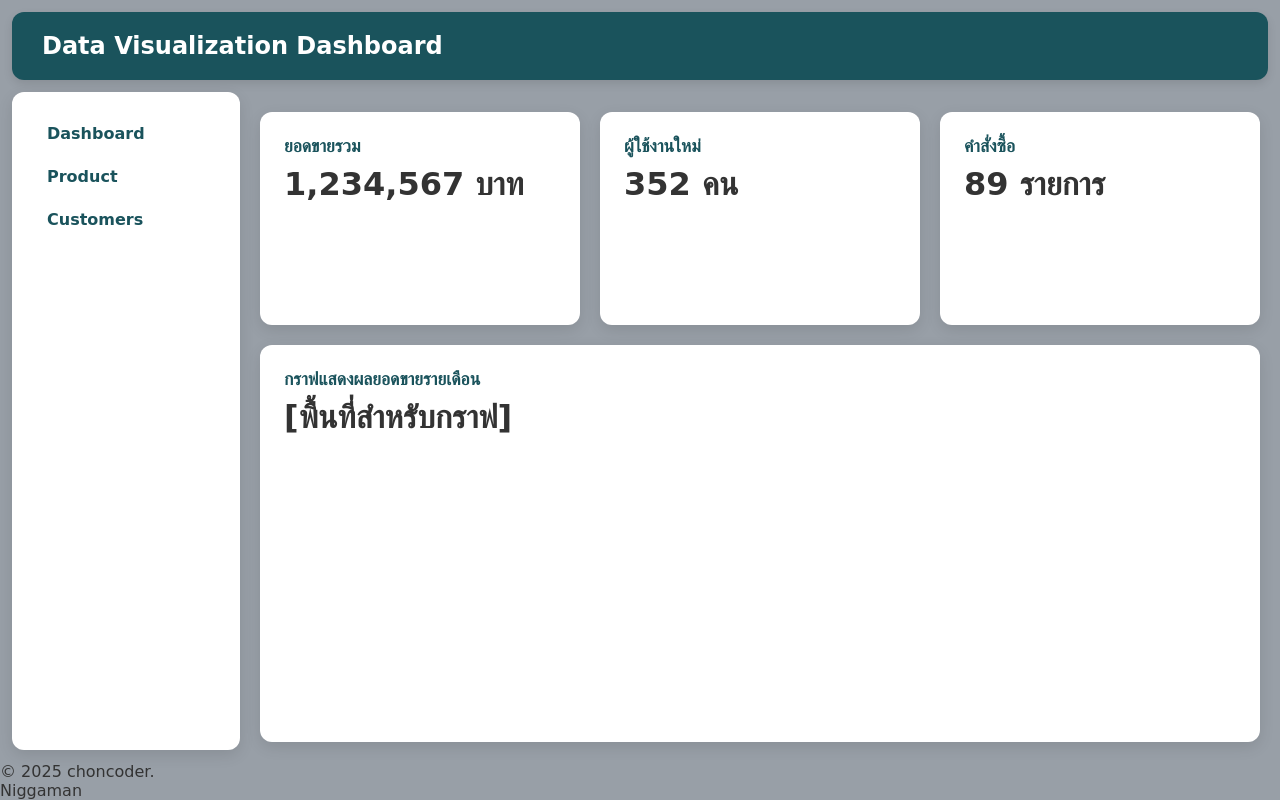
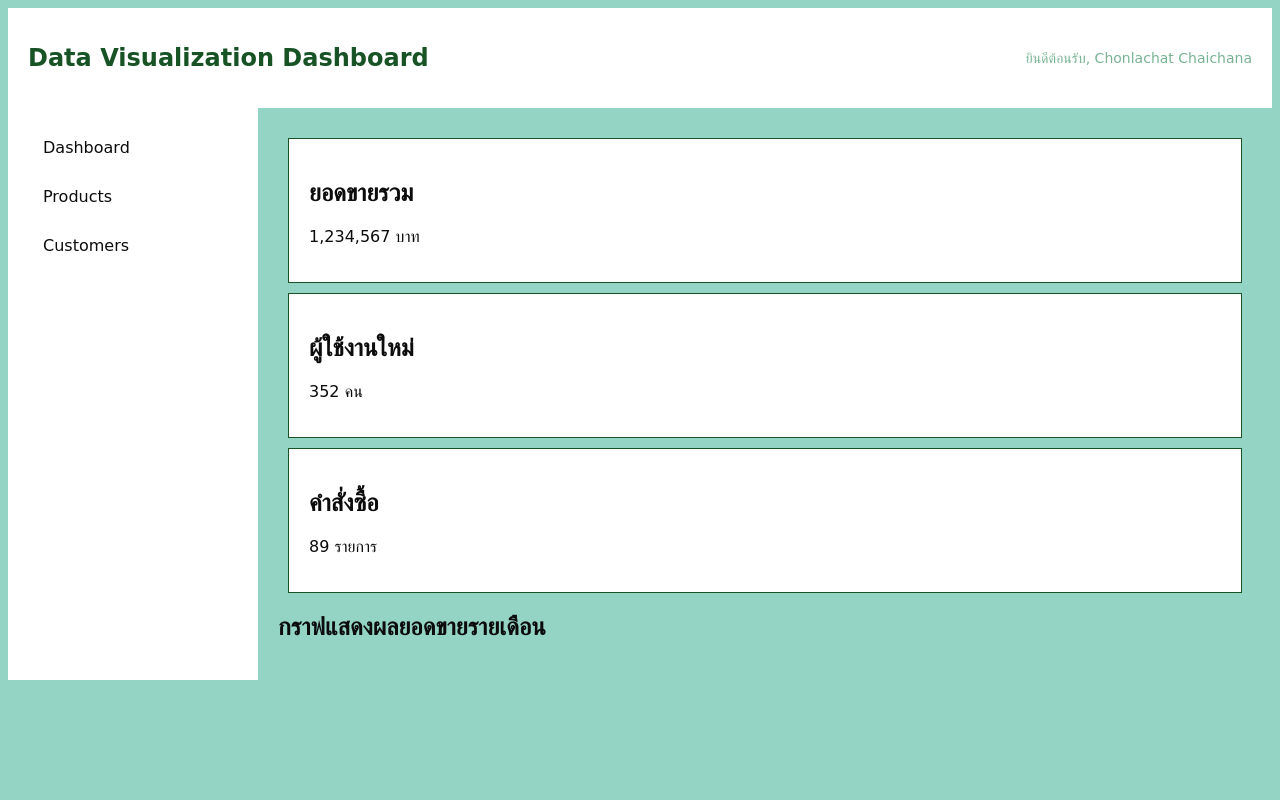
Before and after one commit to choncoder/Data-visual-choncoder, a plain HTML site: page index.html in a window 1280 px wide. Drawn offline with Linux system fonts and the light colour scheme; a web font is replaced by a local one.

Commit message:
ละหมาดรึยัง

```diff
--- a/index.html
+++ b/index.html
@@ -1,33 +1,30 @@
 <!DOCTYPE html>
 <html lang="en">
 
-<head>
-    <meta charset="UTF-8">
+  <head> <meta charset="UTF-8">
     <meta name="viewport" content="width=device-width, initial-scale=1.0">
-    <title>Modern Dashboard</title>
+    <title>Data Visualization Dashboard</title>
     <link rel="preconnect" href="https://fonts.googleapis.com">
     <link rel="preconnect" href="https://fonts.gstatic.com" crossorigin>
     <link href="https://fonts.googleapis.com/css2?family=Charm:wght@400;700&display=swap" rel="stylesheet">
-    <link rel="stylesheet" href="style.css">
-</head>
-
-<body>
-
+    <link rel="stylesheet" href="style.css" />
+  </head> <body>
     <header class="page-header">
         <h1 id="page-title">Data Visualization Dashboard</h1>
-        <div class="user-profile"></div>
+        <div class="user-profile">
+            <span>ยินดีต้อนรับ, Chonlachat Chaichana</span>
+        </div>
     </header>
-
+    <div class="Dashboard-container">
       <aside class="sidebar">
         <nav>
           <ul>
-                <li><a href="https://petmaya.com/wp-content/uploads/2015/07/gorilla-middle-finger-3.jpg">Dashboard</a></li>
-                <li><a href="https://petmaya.com/wp-content/uploads/2015/07/gorilla-middle-finger-3.jpg">Product</a></li>
-                <li><a href="https://petmaya.com/wp-content/uploads/2015/07/gorilla-middle-finger-3.jpg">Customers</a></li>
+            <li><a href="https://tse3.mm.bing.net/th/id/OIP.-xXVbHa_y0bjxv3pzWFIDAHaI0?w=840&h=1000&rs=1&pid=ImgDetMain&o=7&rm=3">Dashboard</a></li>
+            <li><a href="https://ichef.bbci.co.uk/ace/ws/640/cpsprodpb/154C2/production/_105943278_hi005965959.jpg.webp">Products</a></li>
+            <li><a href="https://i1.sndcdn.com/artworks-dz74b2QzsPqQ2RDu-qxNGLw-t500x500.jpg">Customers</a></li>
           </ul>
         </nav>
       </aside>
-
       <main class="main-content">
         <div class="card">
           <h2>ยอดขายรวม</h2>
@@ -41,13 +38,11 @@
           <h2>คําสั่งซื้อ</h2>
           <p>89 รายการ</p>
         </div>
-        <div class="card chart-container">
+        <div class="chart-container">
           <h2>กราฟแสดงผลยอดขายรายเดือน</h2>
-            <p>[พื้นที่สำหรับกราฟ]</p>
+          <p></p>
         </div>
       </main>
-    <footer>
-        <p>&copy; 2025 choncoder. Niggaman
-    </footer>
+    </div>
   </body>
 </html>
--- a/style.css
+++ b/style.css
@@ -1,119 +1,74 @@
 * {
-    box-sizing: border-box;
-    margin: 0;
-    padding: 0;
+  box-sizing: border-box;
 }
-
 :root {
-    --primary-color: #1A535C;
-    --secondary-color: #4ECDC4;
-    --background-color: #989fa7;
-    --surface-color: #FFFFFF;
-    --text-color: #333333;
-    --text-light-color: #FFFFFF;
+  --primary-color: #185326;
+  --secondary-color: #78b493;
+  --background-color: #94d4c4;
+  --surface-color: #ffffff;
+  --text-color: #0c0c0c;
+  --border-color: #185326;
+  --salamelakum-color: #ffffff;
 }
 
 body {
-    font-family: "Charm", cursive;
-    background-color: var(--background-color);
-    color: var(--text-color);
-    min-height: 100vh;
-    display: grid;
-    grid-template-areas:
-        "header header"
-        "sidebar main";
-    grid-template-columns: 240px 1fr;
-    grid-template-rows: auto 1fr;
+  font-family: "Charm", cursive;
+  background-color: var(--background-color);;
+  color: var(--text-color);
 }
 
 .page-header {
-    grid-area: header;
-    background-color: var(--primary-color);
-    color: var(--text-light-color);
-    padding: 20px 30px;
-    margin: 12px;
-    border-radius: 12px;
-    box-shadow: 0 4px 10px rgba(0, 0, 0, 0.1);
+  background-color: var(--salamelakum-color);
+  padding: 20px;
+  border-bottom: 1px solid var (--border-color);
+  display: flex;
+  justify-content: space-between;
+  align-items: center;
+}
+.user-profile {
+    font-size: 14px;
+    color: var(--secondary-color)
+}
+#page-title {
+  color: var(--primary-color); /* สีน้ําเงินเข้ม */
+  font-size: 24px;
+}
+.card {
+  background-color: var(--surface-color);
+  padding: 20px;
+  border: 1px solid var(--border-color);
+  margin: 10px;
 }
 
-#page-title {
-    color: var(--text-light-color);
-    font-size: 24px;
-    font-weight: 600;
+.sidebar ul {
+    list-style-type: none;
+    padding: 0;
+    margin: 0;
+    display: flex;
+    flex-direction: column;
+    gap: 10px;
 }
 
-/* --- ✨ จัดการ Sidebar (เมนูด้านข้าง) --- */
-.sidebar {
-    grid-area: sidebar;
-    background-color: var(--surface-color);
-    padding: 20px;
-
-    /* --- 🎨 ส่วนที่ปรับแก้ --- */
-    border-radius: 12px; /* 1. ทำให้ขอบมน */
-
-    /* 2. กำหนด margin ให้สอดคล้องกับ layout */
-    margin-top: 0;
-    margin-left: 12px;   /* 3. margin ซ้าย (ให้ตรงกับ Header) */
-    margin-bottom: 12px; /* 4. margin ล่าง (จะได้ไม่ชิดขอบ) */
-
-    /* 5. ปรับเงาให้เหมือน Card */
-    box-shadow: 0 5px 15px rgba(0, 0, 0, 0.1);
+.sidebar li a {
+    display: block;
+    padding: 10px 15px;
+    text-decoration: none;
+    color: var(--text-color);
+    border-radius: 6px;
+    transition: background-color 0.2s ease;
+}
+.Dashboard-container{
+    display: flex;
+    flex-direction: row;
 }
 
-.sidebar nav ul {
-    list-style: none;
+.sidebar{
+    width: 250px;
+    padding: 20px;
+    background-color: var(--surface-color);
 }
 
-.sidebar nav li a {
-    display: block;
-    padding: 12px 15px;
-    text-decoration: none;
-    color: var(--primary-color);
-    font-weight: 600;
-    border-radius: 8px;
-    transition: background-color 0.2s ease;
+.main-content{
+    flex-grow: 1;
+    padding: 20px;
 }
-
-.sidebar nav li a:hover {
-    background-color: var(--background-color);
-}
-
-.main-content {
-    grid-area: main;
-    padding: 20px;
-    display: grid;
-    grid-template-columns: repeat(auto-fit, minmax(250px, 1fr));
-    gap: 20px;
-}
-
-.card {
-    background-color: var(--surface-color);
-    padding: 24px;
-    border-radius: 12px;
-    box-shadow: 0 5px 15px rgba(0, 0, 0, 0.1);
-    border: none;
-    transition: transform 0.2s ease, box-shadow 0.2s ease;
-}
-
-.card:hover {
-    transform: translateY(-5px);
-    box-shadow: 0 8px 20px rgba(0, 0, 0, 0.15);
-}
-
-.card h2 {
-    font-size: 1.1rem;
-    font-weight: 600;
-    color: var(--primary-color);
-    margin-bottom: 8px;
-}
-
-.card p {
-    font-size: 2rem;
-    font-weight: 700;
-    color: var(--text-color);
-}
-
-.chart-container {
-    grid-column: 1 / -1;
-    min-height: 300px;
-}
```
Lines whose indentation alone changed are shown as unchanged.
